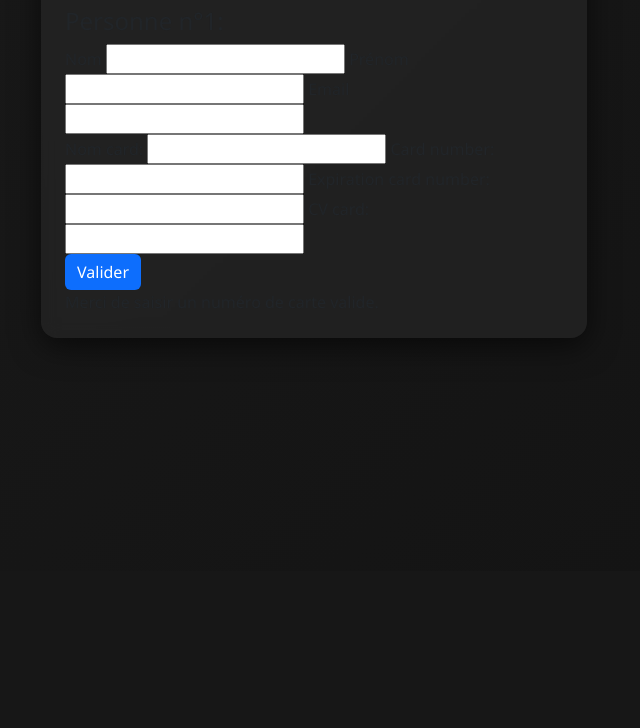
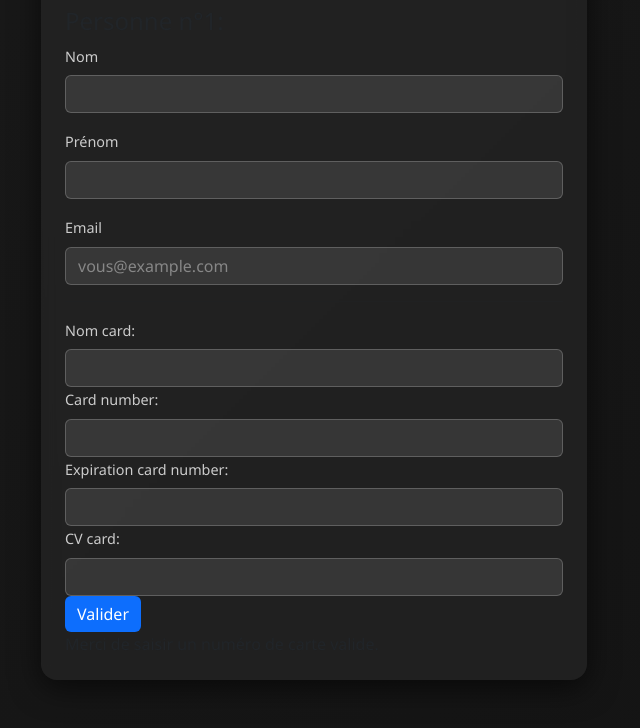
Before and after one commit to Salamou-D-slam/J-O, a Flask app: page /paiement/1 in a window 1280 px wide. Shown: the part 229-957 px from the top of the page, without its empty margins (326-966 px from the left). Before the commit the page ends 537 px from the top, so only its background shows below. Run offline with Flask 3, Linux system fonts and the light colour scheme; the visitor is signed in with stand-in values (Sample User, id 1); data that the repository does not hold is empty; some libraries are stand-ins or nearby versions.

Commit message:
quelque modif avant de merge

```diff
--- a/app/templates/epreuve.html
+++ b/app/templates/epreuve.html
@@ -32,7 +32,6 @@
        <form action="{{ url_for('main.delete', epreuve_id=epreuve.id) }}" method="post" style="display:inline;">
            {{ form.hidden_tag() }}
            {{ form.submit() }}
-<!--        <button type="submit">Supprimer</button>-->
       </form>
 
 
--- a/app/templates/paiement.html
+++ b/app/templates/paiement.html
@@ -128,77 +128,59 @@
             {{ form.hidden_tag() }}
 
             <h4>Personne n°1:</h4>
-<!--          <div class="mb-3">-->
-<!--            <label for="firstName" class="form-label"><i class="fa fa-user form-icon"></i>Prénom</label>-->
-<!--            <input type="text" class="form-control" id="firstName" name="pers1_prenom" required>-->
-<!--            <div class="invalid-feedback">Champ requis.</div>-->
-<!--          </div>-->
-<!--          <div class="mb-3">-->
-<!--            <label for="lastName" class="form-label"><i class="fa fa-user form-icon"></i>Nom</label>-->
-<!--            <input type="text" class="form-control" id="lastName" name="pers1_nom" required>-->
-<!--            <div class="invalid-feedback">Champ requis.</div>-->
-<!--          </div>-->
-<!--          <div class="mb-3">-->
-<!--            <label for="email" class="form-label"><i class="fa fa-envelope form-icon"></i>Email</label>-->
-<!--            <input type="email" class="form-control" id="email" placeholder="vous@example.com" name="pers1_email">-->
-<!--            <div class="invalid-feedback">Email invalide.</div>-->
-<!--          </div>-->
-<!--          <hr class="my-3">-->
 
-                <div>
-                      {{ form.pers1_nom.label }} {{ form.pers1_nom() }}
-                      {{ form.pers1_prenom.label }} {{ form.pers1_prenom() }}
-                      {{ form.pers1_email.label }} {{ form.pers1_email() }}
+                <div  class="mb-3">
+                      {{ form.pers1_nom.label(class="form-label") }} {{ form.pers1_nom(class="form-control") }}
                 </div>
+                <div  class="mb-3">
+                    {{ form.pers1_prenom.label(class="form-label") }} {{ form.pers1_prenom(class="form-control") }}
+                </div>
+                <div  class="mb-3">
+                    {{ form.pers1_email.label(class="form-label") }} {{ form.pers1_email(class="form-control", placeholder="vous@example.com") }}
+                </div>
+            <hr class="my-3">
+
+
 
             {% if offre.nombre_personne == 2 %}
                         <h4>Personne n°2:</h4>
-                <div>
-                      {{ form.pers2_nom.label }} {{ form.pers2_nom() }}
-                      {{ form.pers2_prenom.label }} {{ form.pers2_prenom() }}
+                <div class="mb-3">
+                      {{ form.pers2_nom.label(class="form-label") }} {{ form.pers2_nom(class="form-control") }}
+                      {{ form.pers2_prenom.label(class="form-label") }} {{ form.pers2_prenom(class="form-control") }}
                 </div>
-<!--            <div class="mb-3">-->
-<!--            <label for="firstName" class="form-label"><i class="fa fa-user form-icon"></i>Prénom</label>-->
-<!--            <input type="text" class="form-control" id="firstName" name="pers2_prenom" required>-->
-<!--            <div class="invalid-feedback">Champ requis.</div>-->
-<!--          </div>-->
-<!--          <div class="mb-3">-->
-<!--            <label for="lastName" class="form-label"><i class="fa fa-user form-icon"></i>Nom</label>-->
-<!--            <input type="text" class="form-control" id="lastName" name="pers2_nom" required>-->
-<!--            <div class="invalid-feedback">Champ requis.</div>-->
-<!--          </div>-->
-<!--          <hr class="my-3">-->
+
+          <hr class="my-3">
 
             {% elif offre.nombre_personne == 4 %}
 
             <h4>Personne n°2:</h4>
 
-            <div>
-                  {{ form.pers2_nom.label }} {{ form.pers2_nom() }}
-                  {{ form.pers2_prenom.label }} {{ form.pers2_prenom() }}
+            <div class="mb-3">
+                  {{ form.pers2_nom.label(class="form-label") }} {{ form.pers2_nom(class="form-control") }}
+                  {{ form.pers2_prenom.label(class="form-label") }} {{ form.pers2_prenom(class="form-control") }}
             </div>
 
             <h4>Personne n°3:</h4>
 
-            <div>
-                  {{ form.pers3_nom.label }} {{ form.pers3_nom() }}
-                  {{ form.pers3_prenom.label }} {{ form.pers3_prenom() }}
+            <div class="mb-3">
+                  {{ form.pers3_nom.label(class="form-label") }} {{ form.pers3_nom(class="form-control") }}
+                  {{ form.pers3_prenom.label(class="form-label") }} {{ form.pers3_prenom(class="form-control") }}
             </div>
 
             <h4>Personne n°4:</h4>
 
-            <div>
-                  {{ form.pers4_nom.label }} {{ form.pers4_nom() }}
-                  {{ form.pers4_prenom.label }} {{ form.pers4_prenom() }}
+            <div class="mb-3">
+                  {{ form.pers4_nom.label(class="form-label") }} {{ form.pers4_nom(class="form-control") }}
+                  {{ form.pers4_prenom.label(class="form-label") }} {{ form.pers4_prenom(class="form-control") }}
             </div>
 
                 {% endif %}
 
             <div>
-                  {{ form.nom_card.label }} {{ form.nom_card() }}
-                  {{ form.card_number.label }} {{ form.card_number() }}
-                  {{ form.expiration_card.label }} {{ form.expiration_card() }}
-                  {{ form.CVV_card.label }} {{ form.CVV_card() }}
+                  {{ form.nom_card.label(class="form-label") }} {{ form.nom_card(class="form-control") }}
+                  {{ form.card_number.label(class="form-label") }} {{ form.card_number(class="form-control") }}
+                  {{ form.expiration_card.label(class="form-label") }} {{ form.expiration_card(class="form-control") }}
+                  {{ form.CVV_card.label(class="form-label") }} {{ form.CVV_card(class="form-control") }}
             </div>
             {{ form.submit(class="btn btn-primary") }}
 
```
Also changed, not shown: app/routes.py (+0 -13 lines), app/templates/add.html (+0 -33 lines), app/templates/login.html (+0 -7 lines), app/templates/profil.html (+0 -14 lines), app/templates/register.html (+0 -14 lines).
